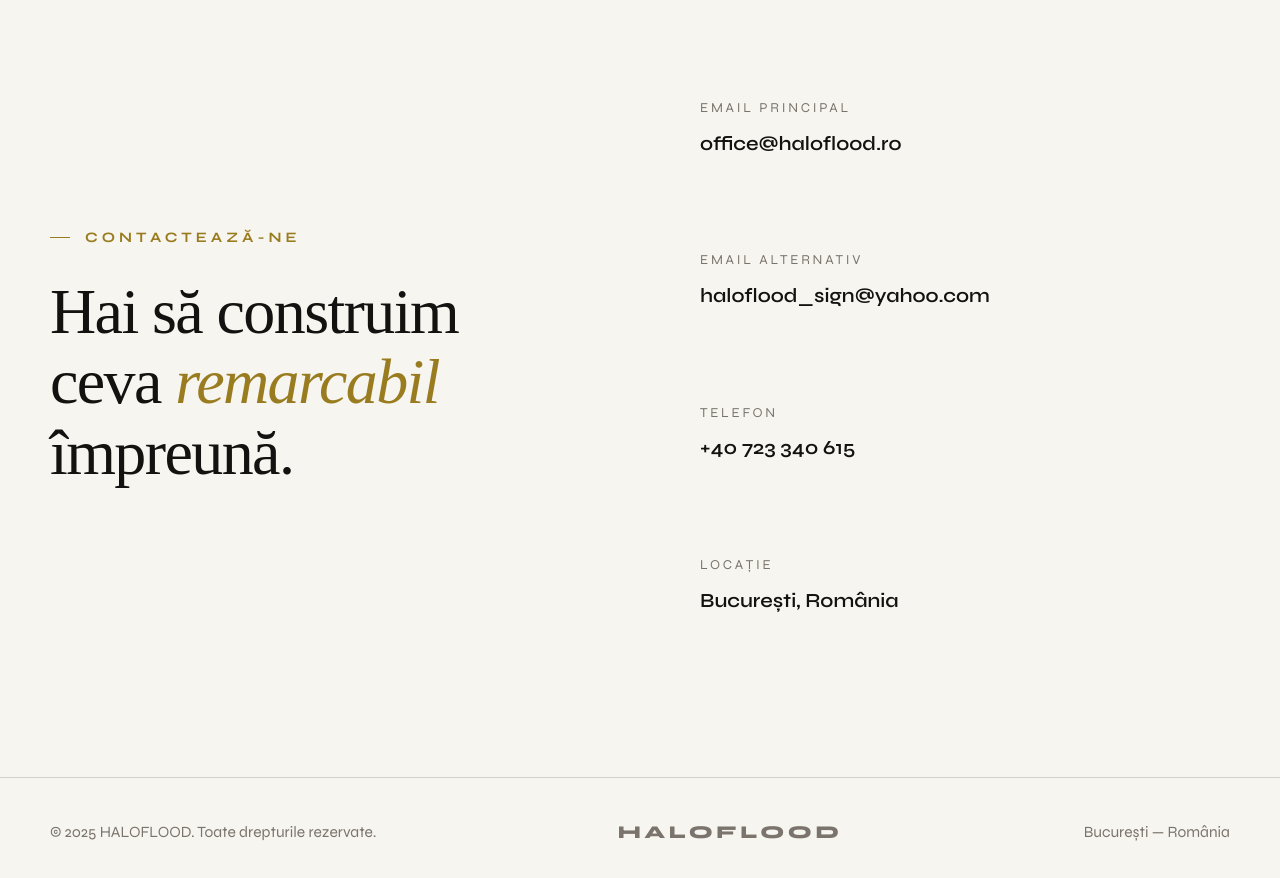
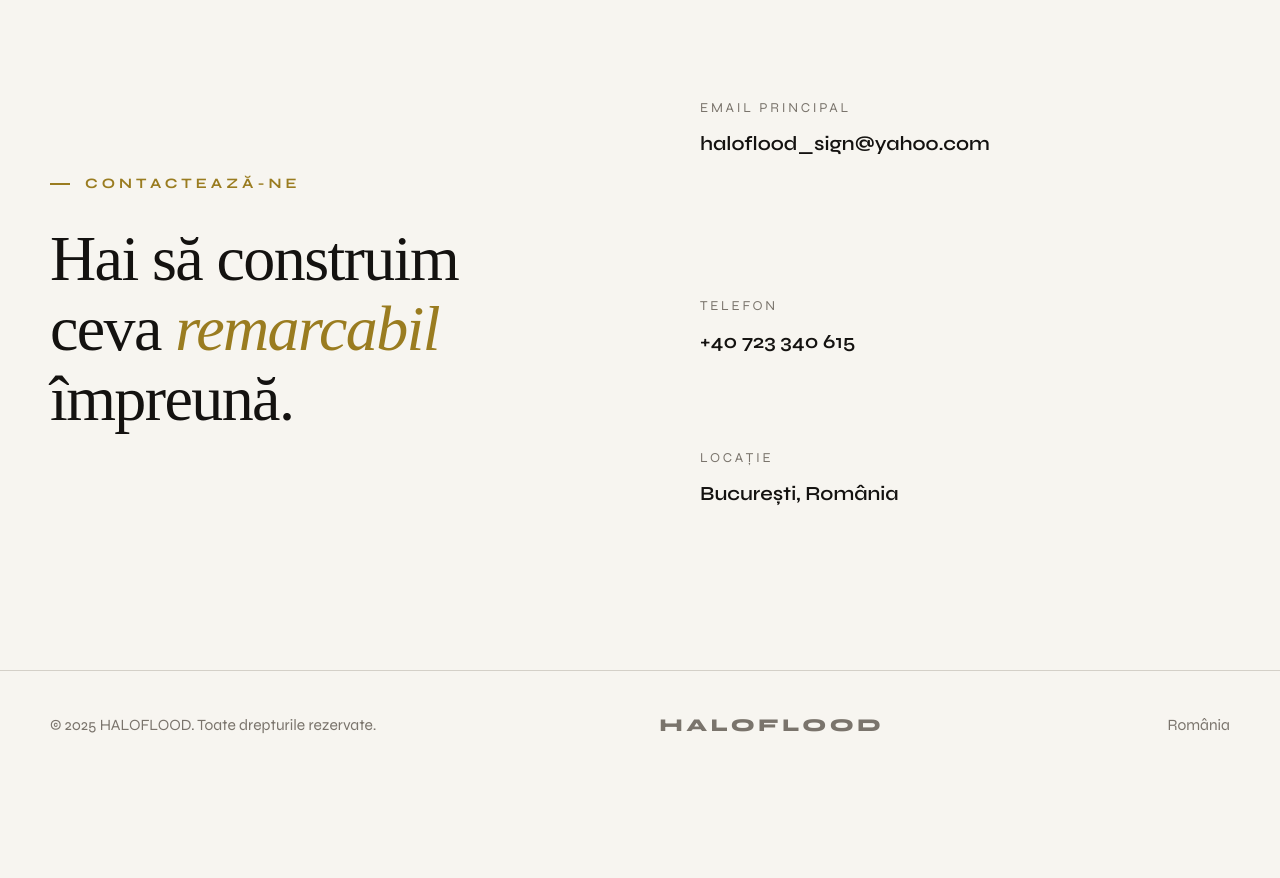
Before and after one commit to Michael-dev-tech/Haloflood, a plain HTML site: page index.html in a window 1280 px wide. Shown: the part 3820-4698 px from the top of the page. After the commit the page ends 4600 px from the top, so only its background shows below. Drawn offline with Linux system fonts and the light colour scheme; a web font is replaced by a local one.

Commit message:
Update index.html

```diff
--- a/index.html
+++ b/index.html
@@ -648,13 +648,9 @@
     <div class="contact-info reveal d2">
       <div class="c-row">
         <span class="c-label">Email principal</span>
-        <span class="c-val"><a href="mailto:office@haloflood.ro">office@haloflood.ro</a></span>
+        <span class="c-val"><a href="mailto:haloflood_sign@yahoo.com">haloflood_sign@yahoo.com</a></span>
       </div>
       <div class="contact-divider"></div>
-      <div class="c-row">
-        <span class="c-label">Email alternativ</span>
-        <span class="c-val"><a href="mailto:haloflood_sign@yahoo.com">haloflood_sign@yahoo.com</a></span>
-      </div>
       <div class="contact-divider"></div>
       <div class="c-row">
         <span class="c-label">Telefon</span>
@@ -672,7 +668,7 @@
   <footer>
     <p>© 2025 HALOFLOOD. Toate drepturile rezervate.</p>
     <span class="f-brand">HALOFLOOD</span>
-    <p>București — România</p>
+    <p>România</p>
   </footer>
 
   <script>
```
